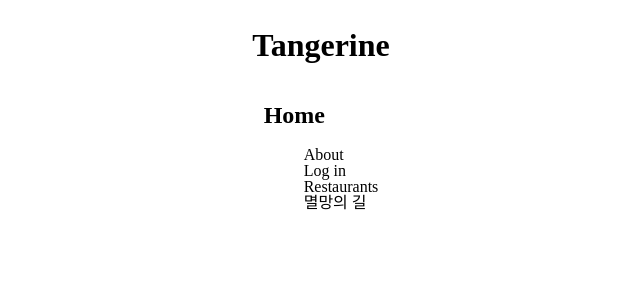
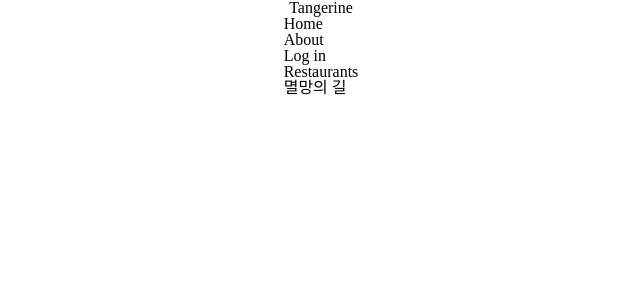
Before and after one commit to CodeSoom/react-week8-assignment-1, a React app: page / in a window 1280 px wide. Shown: the top 300 px of the page, without its empty margins (319-959 px from the left). Built offline with nearby package versions, Linux system fonts and the light colour scheme.

Commit message:
Separate setting to reset.css

```diff
--- a/index.html
+++ b/index.html
@@ -3,37 +3,7 @@
 <head>
   <meta charset="UTF-8">
   <title>Demo</title>
-  <style>
-    a, a:visited {
-      color: black; /* 추후 색상변경하기 */
-      text-decoration: none;
-    }
-    body {
-      line-height: 1;
-    }
-    ol,
-    ul {
-      list-style: none;
-    }
-    blockquote,
-    q {
-      quotes: none;
-    }
-    blockquote:before,
-    blockquote:after,
-    q:before,
-    q:after {
-      content: '';
-      content: none;
-    }
-    table {
-      border-collapse: collapse;
-      border-spacing: 0;
-    }
-    input:focus {
-      outline: none;
-    }
-  </style>
+  <link href="reset.css" rel="stylesheet">
 </head>
 <body>
   <div id="app"></div>
--- /dev/null
+++ b/reset.css
@@ -0,0 +1,54 @@
+/* http://meyerweb.com/eric/tools/css/reset/
+   v2.0 | 20110126
+   License: none (public domain)
+*/
+html, body, div, span, applet, object, iframe,
+h1, h2, h3, h4, h5, h6, p, blockquote, pre,
+a, abbr, acronym, address, big, cite, code,
+del, dfn, em, img, ins, kbd, q, s, samp,
+small, strike, strong, sub, sup, tt, var,
+b, u, i, center,
+dl, dt, dd, ol, ul, li,
+fieldset, form, label, legend,
+table, caption, tbody, tfoot, thead, tr, th, td,
+article, aside, canvas, details, embed,
+figure, figcaption, footer, header, hgroup,
+menu, nav, output, ruby, section, summary,
+time, mark, audio, video {
+  margin: 0; /*바디태그 margin defalut값 때문에 흰선 발생. 이를 제거 */
+  padding: 0;
+  border: 0;
+  font-size: 100%;
+  font: inherit;
+  vertical-align: baseline;
+}
+/* HTML5 display-role reset for older browsers */
+article, aside, details, figcaption, figure,
+footer, header, hgroup, menu, nav, section {
+  display: block;
+}
+body {
+  line-height: 1;
+}
+ol, ul {
+  list-style: none;
+}
+blockquote, q {
+  quotes: none;
+}
+blockquote:before, blockquote:after,
+q:before, q:after {
+  content: '';
+  content: none;
+}
+table {
+  border-collapse: collapse;
+  border-spacing: 0;
+}
+input:focus {
+  outline: none;
+}
+a, a:visited {
+  text-decoration: none;
+  color: black;
+}
```
